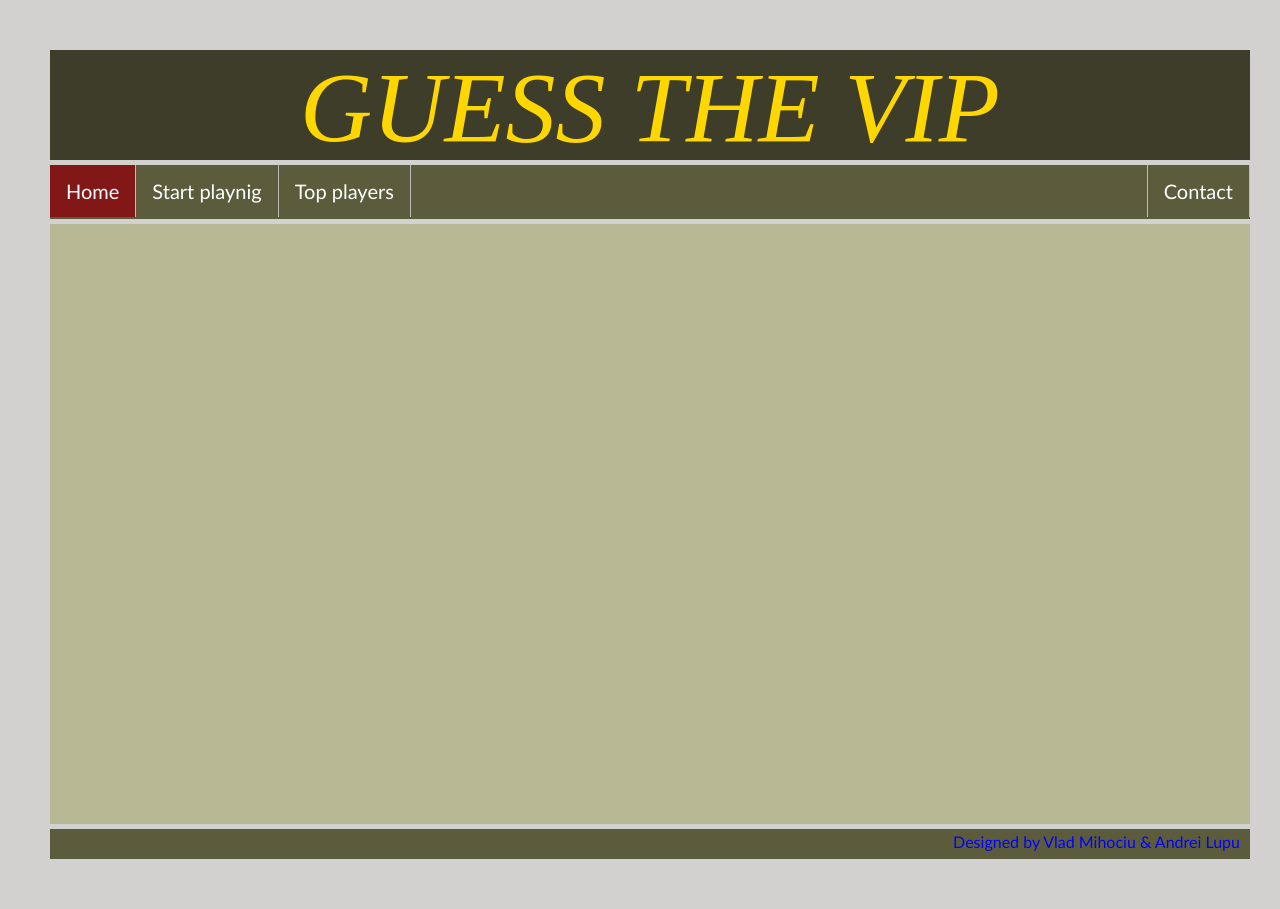
After one commit to vladmihociu/twproject, a PHP site: page /home.html in a window 1280 px wide. The commit adds this page. Run offline with PHP 8.4, Linux system fonts and the light colour scheme.

Commit message:
Meniu/ Few Pages:
Few Pages:  home/contact/top Players/start playing

```diff
--- a/css/style.css
+++ b/css/style.css
@@ -1,61 +1,162 @@
-form {
-    border: 3px solid #f1f1f1;
-	width:20%;
+/* CSS Document */
+body2 {
+    font:12px arial;
+    color: #222;
+    text-align:center;
+    padding:35px; }
+
+form, p, span {
+    margin:0;
+    padding:0; }
+
+input { font:12px arial; }
+
+a {
+    color:#0000FF;
+    text-decoration:none; }
+
+    a:hover { text-decoration:underline; }
+
+#wrapper, #loginform {
+    margin:0 auto;
+    padding-bottom:25px;
+    background:#EBF4FB;
+    width:504px;
+    border:1px solid #ACD8F0; }
+
+#loginform { padding-top:18px; }
+
+    #loginform p { margin: 5px; }
+
+#chatbox {
+    text-align:left;
+    margin:0 auto;
+    margin-bottom:25px;
+    padding:10px;
+    background:#ffff66;
+    height:270px;
+    width:430px;
+    border:1px solid #ACD8F0;
+    overflow:auto; }
+
+#chatbox2  {
+    text-align:left;
+    margin:0 auto;
+    margin-bottom:25px;
+    padding:10px;
+    background:#ffff66;
+    height:270px;
+    width:430px;
+    border:1px solid #ACD8F0;
+    overflow:auto; }
+
+#usermsg {
+    width:395px;
+    border:1px solid #ACD8F0; }
+
+#submit { width: 60px; }
+
+.error { color: #ff0000; }
+
+#menu { padding:12.5px 25px 12.5px 25px; }
+
+.welcome { float:left; }
+
+.logout { float:right; }
+
+.msgln { margin:0 0 2px 0; }
+
+
+body {
+	margin:0;
+	padding:0;
+	width:1300px;
+	margin: 0 auto;
+	color:#fff;
+	background-color:#D3D0D0
+}
+.header{
+	text-align:center;
+	font-size: 100px;
+	color: gold;
+	margin-top: 50px;
+	width: 1200px;
+	height: 110px;
+	margin-left: 50PX;
+	background-color: #3d3d29;
+	font-family: "Broadway";
+	font-style: oblique;
+}
+.header2{
+	text-align:center;
+	font-size: 70px;
+	color: gold;
+	margin-top: 50px;
+	margin-left: 350px;
+	width: 600px;
+	height: 80px;
+	background-color: #3d3d29;
+	font-family: "Broadway";
+	font-style: oblique;
 }
 
-input[type=text], input[type=password] {
-    width: 100%;
-    padding: 12px 20px;
-    margin: 8px 0;
+
+ul {
+    list-style-type: none;
+    padding: 0;
+    background-color:#5c5c3d;
+    height:54px;
+    width: 1200px;
+    text-align: center;
+    margin:0 ;
+    margin-top: 5px;
+    margin-left: 50px;
+}
+li {
+    float: left;
+}
+li a {
     display: inline-block;
-    border: 1px solid #ccc;
-    box-sizing: border-box;
+    border-right: 1px solid #bbb;
+    color: white;
+    text-align: center;
+    padding: 14px 16px;
+    text-decoration: none;
+	font-size:20px;
+	font-family:Candara;
 }
-
-button {
-    background-color: #4CAF50;
-    color: white;
-    padding: 14px 20px;
-    margin: 8px 0;
-    border: none;
-    cursor: pointer;
-    width: 100%;
+li a:hover {
+    background-color: #821717;
 }
-
-.cancelbtn {
-    width: auto;
-    padding: 10px 18px;
-    background-color: #f44336;
+.active{
+	background-color:#821717;
 }
-
-.imgcontainer {
-
-	width: 105%;
-    text-align: center;
-    margin: 24px 0 12px 0;
+.continut{
+	width: 1200px;
+	min-height: 600px;
+	background-color: #b8b894;
+	margin-left: 50px;
+	margin-top:5px;
 }
-
-img.avatar {
-    width: 40%;
-    border-radius: 50%;
+.footer{
+	width: 1200px;
+	height: 30px;
+	margin-left: 50px;
+	background-color:#5c5c3d;
+	margin-top: 5px;
+	margin-bottom: 50px;
+	font-family:Candara;
 }
-
-.container {
-    padding: 16px;
+.register{
+	width: 600px;
+	height:500px;
+	background-color: #b8b894;
+	margin-left: 350px;
+	margin-top: 5px;
+	text-align: center;
+	color: black;
 }
-
-span.psw {
-    float: right;
-    padding-top: 16px;
+.formular{
+	margin-top: 50px;
+	margin-left: 50px;
 }
-
-/* Change styles for span and cancel button on extra small screens */
-@media screen and (max-width: 300px) {
-    span.psw {
-       display: block;
-       float: none;
-    }
-    .cancelbtn {
-       width: 100%;
-    }
-}
--- /dev/null
+++ b/home.html
@@ -0,0 +1,21 @@
+<!DOCTYPE html>
+<html>
+<head>
+	<title>Home</title>
+	<link href="css/style.css" rel="stylesheet" type="text/css" />
+</head>
+<body>
+	<div class="header">GUESS THE VIP</div>
+	<ul>
+		<li><a class="active" href="home.html">Home</a></li>
+		<li><a href="start.html">Start playnig</a></li>
+		<li><a href="top.html">Top players</a></li>
+		<li style="float:right ;border-left: 1px solid #bbb"><a href="contact.html">Contact</a></li>
+	</ul>
+	<div class="continut">
+	</div>
+	<div class="footer">
+	<a style="float:right;margin-right: 10px;margin-top: 3px;">Designed by Vlad Mihociu & Andrei Lupu<a>
+	</div>
+</body>
+</html>
--- a/index.php
+++ b/index.php
@@ -2,7 +2,8 @@
 
 if(isset($_COOKIE['username'])) {
 
-	header("Location: /php/chat.php");
+	//header("Location: /php/chat.php");
+	header("Location: /home.html");
 }
 
 ?>
--- a/php/login.php
+++ b/php/login.php
@@ -46,7 +46,9 @@
 			setcookie($cookie_username, $cookie_username_value, time() + (86400 * 30), "/"); // 86400 = 1 day
 			setcookie($cookie_pass, $cookie_pass_value, time() + (86400 * 30), "/"); // 86400 = 1 day
 			}
-			header("Location: /php/chat.php");
+			//header("Location: /php/chat.php");
+			header("Location: /home.html");
+
 
 		}
 
```
Also changed, not shown: contact.html (added, +21 -0 lines), php/logout.php (+6 -5 lines), start.html (added, +21 -0 lines), top.html (added, +21 -0 lines).
